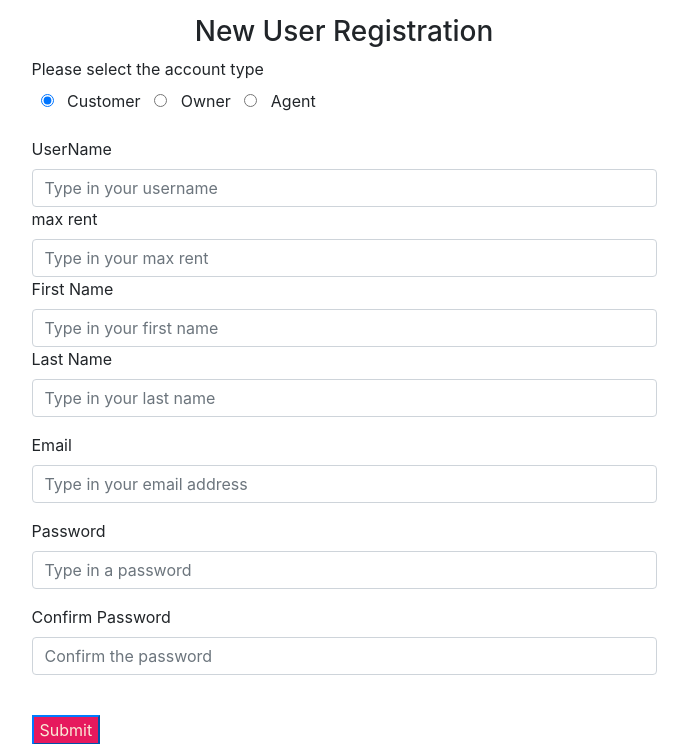
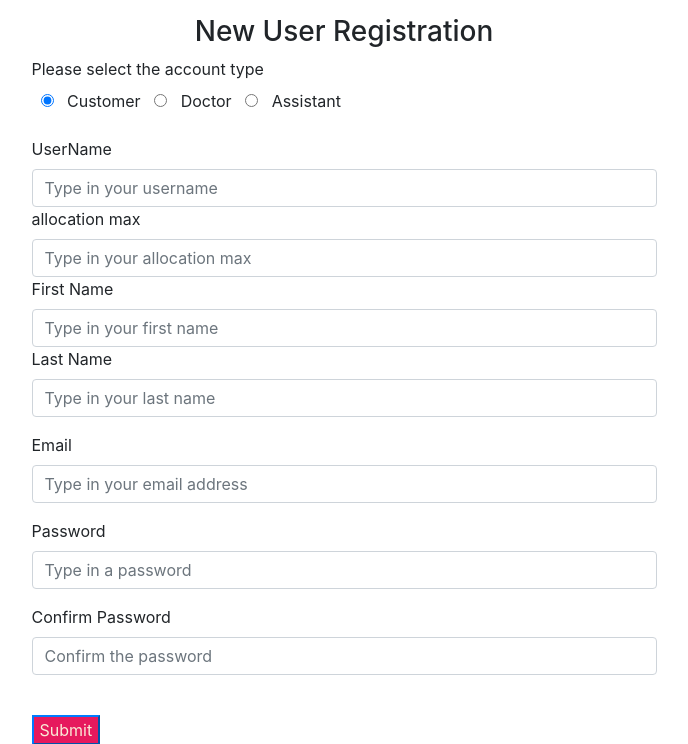
Before and after one commit to hatimjt/gestion_cabinet, a Flask app: page /createaccount in a window 1280 px wide. Shown: the part 62-806 px from the top of the page, without its empty margins (296-984 px from the left). Run offline with Flask 3, Linux system fonts and the light colour scheme; some libraries are stand-ins or nearby versions.

Commit message:
latestkhdama
100%

```diff
--- a/app.py
+++ b/app.py
@@ -42,7 +42,7 @@ db.init_app(app)
 class Users(db.Model, UserMixin):
     id = db.Column(db.Integer, primary_key=True)
     username = db.Column(db.String(255), unique=True, nullable=False)
-    user_type = db.Column(db.String(8), unique=False, nullable=False) # -> admin, customer, owner, agent
+    user_type = db.Column(db.String(255), unique=False, nullable=False) # -> admin, customer, doctor, assistant
     name = db.Column(db.String(255), unique=False, nullable=False)
     surname = db.Column(db.String(255), unique=False, nullable=False)
     email = db.Column(db.String(255), unique=False, nullable=False)
@@ -61,7 +61,7 @@ class Services(db.Model):
     id = db.Column(db.Integer, primary_key=True)
     description = db.Column(db.String(255), unique=False, nullable=False)
     address = db.Column(db.String(255), unique=False, nullable=False)
-    owner = db.Column(db.String(255), unique=False, nullable=False)
+    doctor = db.Column(db.String(255), unique=False, nullable=False)
     email = db.Column(db.String(255), unique=False, nullable=False)
     phone = db.Column(db.String(255), unique=False, nullable=False)
     price = db.Column(db.String(255), unique=False, nullable=False)
@@ -87,8 +87,8 @@ class AccountForm(Form):
     email = StringField('Email', [validators.Length(min=5, max=50)])
     password = PasswordField('New Password', [validators.DataRequired(), validators.EqualTo('confirm', message='Passwords must match')])
     confirm  = PasswordField('Repeat Password')
-    user_type = RadioField('user_type', choices=[('customer','Customer'),('owner','Owner'),('agent','Agent')])
-    allocation_max = StringField('maxRent', [validators.Length(min=1, max=10)])
+    user_type = RadioField('user_type', choices=[('customer','Customer'),('doctor','Doctor'),('assistant','Assistant')])
+    allocation_max = StringField('allocationmax', [validators.Length(min=1, max=10)])
 
     # validators.DataRequired() / InputRequired()
 
@@ -96,7 +96,7 @@ class AccountForm(Form):
 class ServiceForm(Form):
     description = StringField('description', [validators.Length(min=1, max=50)])
     address = StringField('address', [validators.Length(min=1, max=50)])
-    owner = StringField('owner', [validators.Length(min=1, max=50)])
+    doctor = StringField('doctor', [validators.Length(min=1, max=50)])
     email = StringField('email', [validators.Length(min=1, max=50)])
     phone = StringField('phone', [validators.Length(min=1, max=50)])
     price = StringField('price', [validators.Length(min=1, max=50)])
@@ -165,15 +165,15 @@ def index():
 
         admin = Users(user_type='admin', username = 'admin', name='admin', surname='admin', email='admin@cabmed', password=generate_password_hash("password", method='sha256'), allocation_max='1000$')
         adminVL = Facture(userId= 1, servicesList=[] )
-        sparky = Users(user_type='Agent', username = 'sparky', name='sparky', surname='onlive', email='sparky@cabmed', password=generate_password_hash("password", method='sha256'), allocation_max='1000$')
+        sparky = Users(user_type='assistant', username = 'sparky', name='sparky', surname='onlive', email='sparky@cabmed', password=generate_password_hash("password", method='sha256'), allocation_max='1000$')
         sparkyVL = Facture(userId= 2, servicesList=[] )
-        tuta = Users(user_type='Owner', username='tuta', name='tuta', surname='nota', email='tuta@cabmed', password=generate_password_hash("password", method='sha256'), allocation_max='1000$')
+        tuta = Users(user_type='doctor', username='tuta', name='tuta', surname='nota', email='tuta@cabmed', password=generate_password_hash("password", method='sha256'), allocation_max='1000$')
         tutaVL = Facture(userId= 3, servicesList=[] )
-        jado = Users(user_type='Customer', username='jado', name='jado', surname='lpikos', email='jado@cabmed', password=generate_password_hash("password", method='sha256'), allocation_max='1000$')
+        jado = Users(user_type='customer', username='jado', name='jado', surname='lpikos', email='jado@cabmed', password=generate_password_hash("password", method='sha256'), allocation_max='1000$')
         jadoVL = Facture(userId= 4, servicesList=[] )
-        oxy = Users(user_type='Owner', username='oxy', name='oxy', surname='doxy', email='oxy@cabmed', password=generate_password_hash("password", method='sha256'), allocation_max='1000$')
+        oxy = Users(user_type='Doctor', username='oxy', name='oxy', surname='doxy', email='oxy@cabmed', password=generate_password_hash("password", method='sha256'), allocation_max='1000$')
         oxyVL = Facture(userId= 5, servicesList=[] )
-        hatim = Users(user_type='Customer', username='hatim', name='hatim', surname='jt', email='hatim@cabmed', password=generate_password_hash("password", method='sha256'), allocation_max='1000$')
+        hatim = Users(user_type='customer', username='hatim', name='hatim', surname='jt', email='hatim@cabmed', password=generate_password_hash("password", method='sha256'), allocation_max='1000$')
         hatimVL = Facture(userId= 6, servicesList=[1,2] )
 
         db.session.add(admin)
@@ -193,14 +193,14 @@ def index():
         db.session.commit()
 
 
-        servicea = Services(description='consultation', address='cabmedigi',  owner='admin',  email='admin@cabmed',  phone='0662485142', price='200', ramed="yes")
-        serviceb = Services(description='doliprane', address='cabmedigi',  owner='admin',  email='admin@cabmed',  phone='0662154723', price='20', ramed="no")
-        servicec = Services(description='x-ray', address='cabmedigi',  owner='admin',  email='admin@cabmed',  phone='0662154724', price='720', ramed="yes")
-        serviced = Services(description='analyse sanguine', address='cabmedigi',  owner='admin',  email='admin@cabmed',  phone='0662154726', price='1480', ramed="yes")
-        servicee = Services(description='rappel de controle', address='cabmedigi',  owner='admin',  email='admin@cabmed',  phone='0662154726', price='0', ramed="yes")
-        servicef = Services(description='kenta', address='cabmedigi',  owner='admin',  email='admin@cabmed',  phone='0662154726', price='100', ramed="yes")
-        serviceg = Services(description='analyse sanguine', address='cabmedigi',  owner='admin',  email='admin@cabmed',  phone='0662154726', price='1480', ramed="yes")
-        serviceh = Services(description='analyse sanguine', address='cabmedigi',  owner='admin',  email='admin@cabmed',  phone='0662154726', price='1480', ramed="yes")
+        servicea = Services(description='consultation', address='cabmedigi',  doctor='admin',  email='admin@cabmed',  phone='0662485142', price='200', ramed="yes")
+        serviceb = Services(description='doliprane', address='cabmedigi',  doctor='admin',  email='admin@cabmed',  phone='0662154723', price='20', ramed="no")
+        servicec = Services(description='x-ray', address='cabmedigi',  doctor='admin',  email='admin@cabmed',  phone='0662154724', price='720', ramed="yes")
+        serviced = Services(description='analyse sanguine', address='cabmedigi',  doctor='admin',  email='admin@cabmed',  phone='0662154726', price='1480', ramed="yes")
+        servicee = Services(description='rappel de controle', address='cabmedigi',  doctor='admin',  email='admin@cabmed',  phone='0662154726', price='0', ramed="yes")
+        servicef = Services(description='kenta', address='cabmedigi',  doctor='admin',  email='admin@cabmed',  phone='0662154726', price='100', ramed="yes")
+        serviceg = Services(description='analyse sanguine', address='cabmedigi',  doctor='admin',  email='admin@cabmed',  phone='0662154726', price='1480', ramed="yes")
+        serviceh = Services(description='analyse sanguine', address='cabmedigi',  doctor='admin',  email='admin@cabmed',  phone='0662154726', price='1480', ramed="yes")
 
         db.session.add(servicea)
         db.session.add(serviceb)
@@ -405,13 +405,13 @@ def service(id):
     #     for x in range(len(r)):
     #         row.append(r[x])
     #     services.append(row)
-    return render_template('service.html', id=servicea.id, description=servicea.description, address=servicea.address,  owner=servicea.owner,  email=servicea.email,  phone=servicea.phone, price=servicea.price, ramed=servicea.ramed)
+    return render_template('service.html', id=servicea.id, description=servicea.description, address=servicea.address,  doctor=servicea.doctor,  email=servicea.email,  phone=servicea.phone, price=servicea.price, ramed=servicea.ramed)
 
 @app.route('/createservice', methods = ['GET', 'POST'])
 def createservice():
     form = ServiceForm(request.form)
     if request.method == 'POST' and form.validate():
-        service = Services(description=form.description.data, address=form.address.data,  owner=form.owner.data,  email=form.email.data,  phone=form.phone.data, price=form.price.data, ramed=form.ramed.data)
+        service = Services(description=form.description.data, address=form.address.data,  doctor=form.doctor.data,  email=form.email.data,  phone=form.phone.data, price=form.price.data, ramed=form.ramed.data)
         db.session.add(service)
         db.session.commit()
         # do not log in automatically
@@ -431,7 +431,7 @@ def updateservice(id):
     if request.method == 'POST' and form.validate():
         servicea.description=form.description.data
         servicea.address=form.address.data
-        servicea.owner=form.owner.data
+        servicea.doctor=form.doctor.data
         servicea.email=form.email.data
         servicea.phone=form.phone.data
         servicea.price=form.price.data
@@ -444,7 +444,7 @@ def updateservice(id):
         return redirect('/viewaccount')
     elif request.method == 'POST' and not form.validate():
         flash('Input error.. try again!', category='error')
-    return render_template('updateservice.html', form=form,  old_id=servicea.id, old_description=servicea.description, old_address=servicea.address,  old_owner=servicea.owner,  old_email=servicea.email,  old_phone=servicea.phone, old_price=servicea.price, old_ramed=servicea.ramed)
+    return render_template('updateservice.html', form=form,  old_id=servicea.id, old_description=servicea.description, old_address=servicea.address,  old_doctor=servicea.doctor,  old_email=servicea.email,  old_phone=servicea.phone, old_price=servicea.price, old_ramed=servicea.ramed)
 
 
 @app.route('/viewservices', methods = ['GET'])
--- a/templates/base.html
+++ b/templates/base.html
@@ -83,7 +83,7 @@
                   <li class="nav-item active">
                 {% else %}
                   <li class="nav-item">
-                  {% if current_user.user_type=="Owner" %}
+                  {% if current_user.user_type=="Doctor" %}
                     <a class="nav-link" href="/createservice">Add Service</a>
                   {% endif %}
                   </li>
--- a/templates/createaccount.html
+++ b/templates/createaccount.html
@@ -16,10 +16,10 @@
           <label for="type">Please select the account type</label><br>
             <input type="radio" id="customer" name="user_type" value="customer" checked>
             <label for="customer">Customer</label>
-            <input type="radio" id="owner" name="user_type" value="owner">
-            <label for="owner">Owner</label>
-            <input type="radio" id="agent" name="user_type" value="agent">
-            <label for="agent">Agent</label><br>
+            <input type="radio" id="doctor" name="user_type" value="doctor">
+            <label for="doctor">Doctor</label>
+            <input type="radio" id="assistant" name="user_type" value="assistant">
+            <label for="assistant">Assistant</label><br>
 
 
         </div>
@@ -34,13 +34,13 @@
           />
         </div>
         <div>
-          <label for="allocation_max">max rent</label>
+          <label for="allocation_max">allocation max</label>
         <input
             type="text"
             class="form-control"
             id="allocation_max"
             name="allocation_max"
-            placeholder="Type in your max rent"
+            placeholder="Type in your allocation max"
           />
         <div>
         <label for="firstname">First Name</label>
```
Also changed, not shown: templates/createservice.html (+5 -5 lines), templates/updateaccount.html (+5 -5 lines), templates/updateservice.html (+5 -5 lines).
